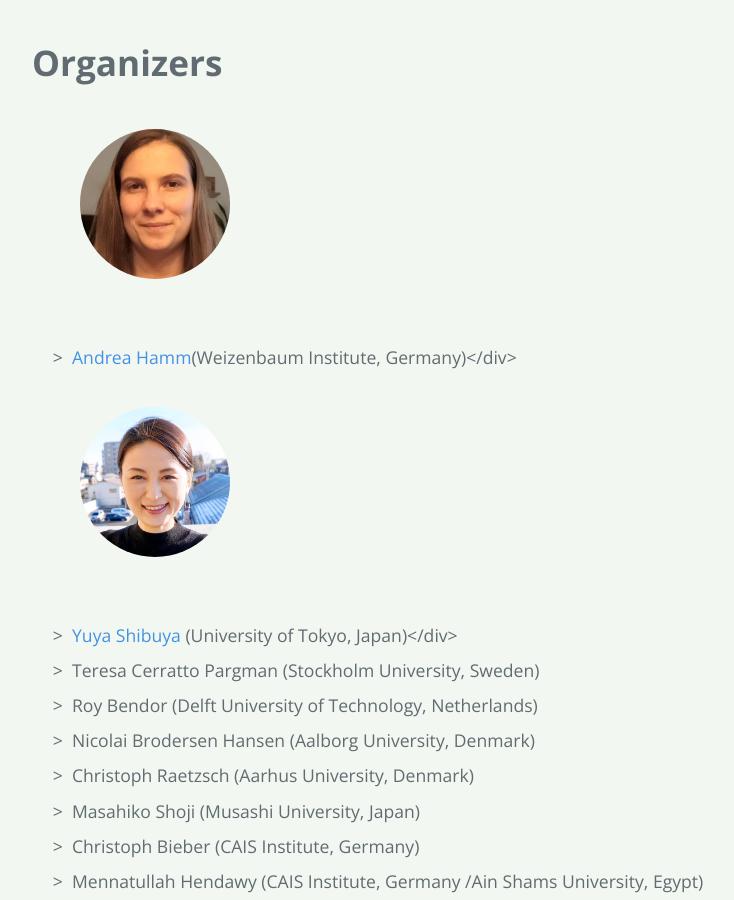
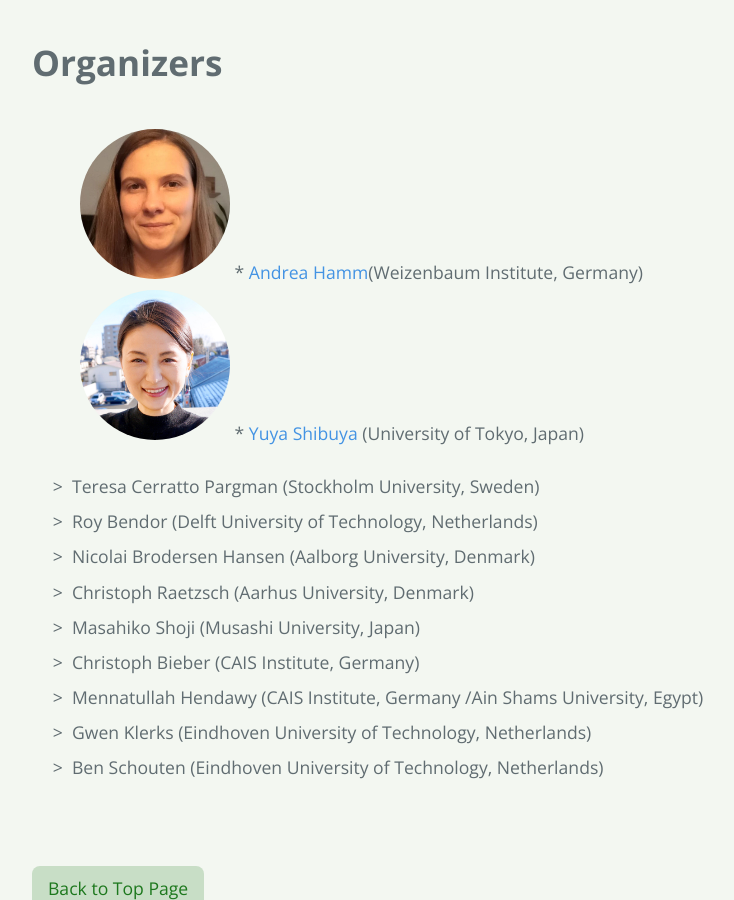
Before and after one commit to discontinued-civictech/discontinued-civictech.github.io, a Jekyll site: the page built from organizers.md, in a window 1280 px wide and 900 px high, scrolled down 560 px. Shown: the whole window, without its empty margins (192-926 px from the left). Built offline with Jekyll 4.4.1, drawn with Linux system fonts in a browser that asks for light colours; our own code applies the rules of GitHub Pages for plain Markdown files.

Commit message:
Update profiles

```diff
--- a/organizers.md
+++ b/organizers.md
@@ -6,10 +6,10 @@ layout: default
 
 <!-- ![andrea](./assets/img/andrea.png) -->
 <div class="profile-wrapper">
-<img src="files/profile_photos/andreahamm.jpg" class="profile-photo"></div>
+<img src="files/profile_photos/andreahamm.jpg" class="profile-photo">
 * <a href="https://www.weizenbaum-institut.de/portrait/p/andrea-hamm/#page=1&sort=date">Andrea Hamm</a>(Weizenbaum Institute, Germany)</div>
 <div class="profile-wrapper">
-<img src="files/profile_photos/yuyashibuya.jpeg" class="profile-photo"></div>
+<img src="files/profile_photos/yuyashibuya.jpeg" class="profile-photo">
 * <a href="https://www.yuyashibuya.com/">Yuya Shibuya</a> (University of Tokyo, Japan)</div>
 * Teresa Cerratto Pargman (Stockholm University, Sweden)
 * Roy Bendor (Delft University of Technology, Netherlands)
```
